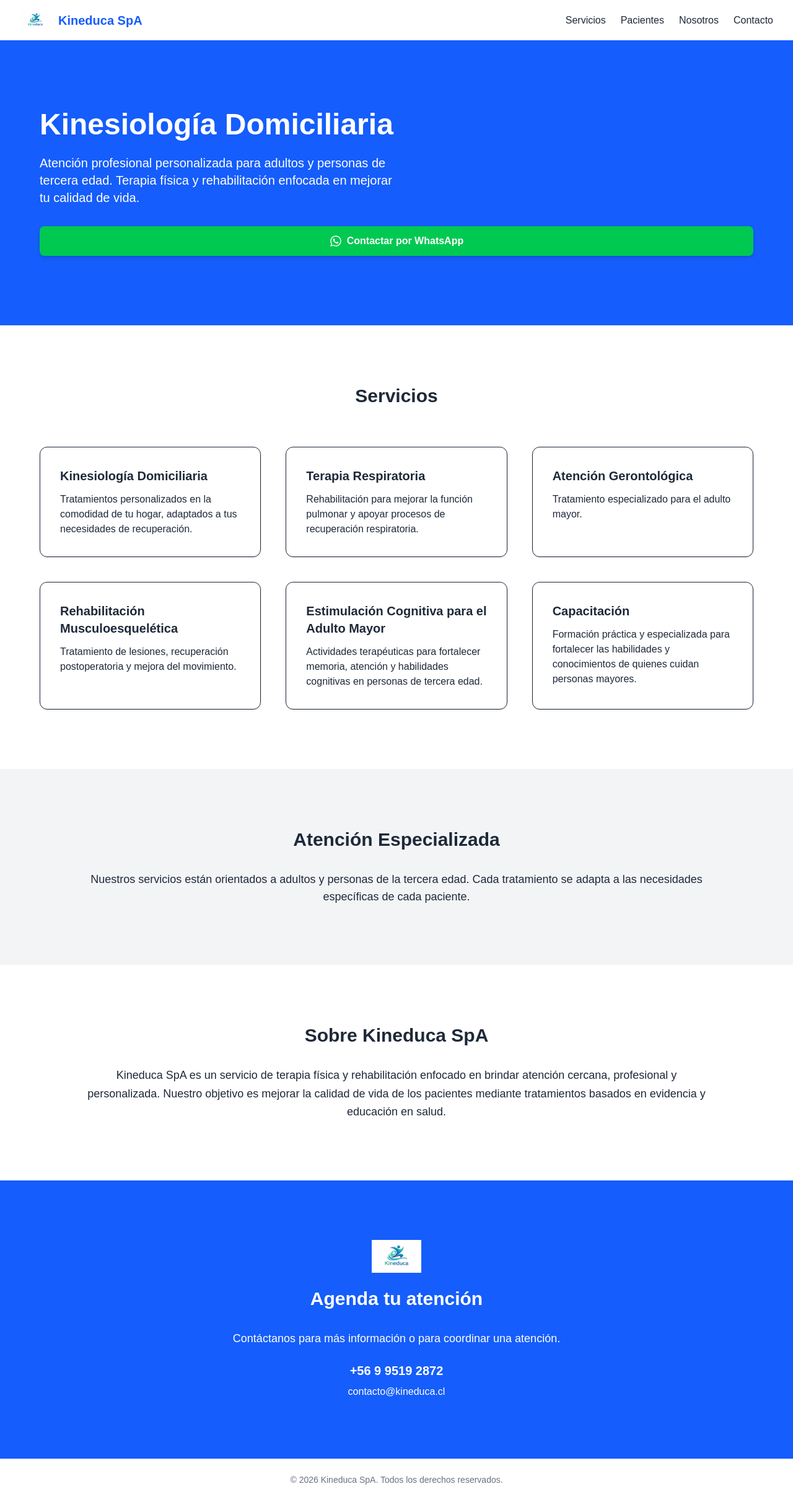
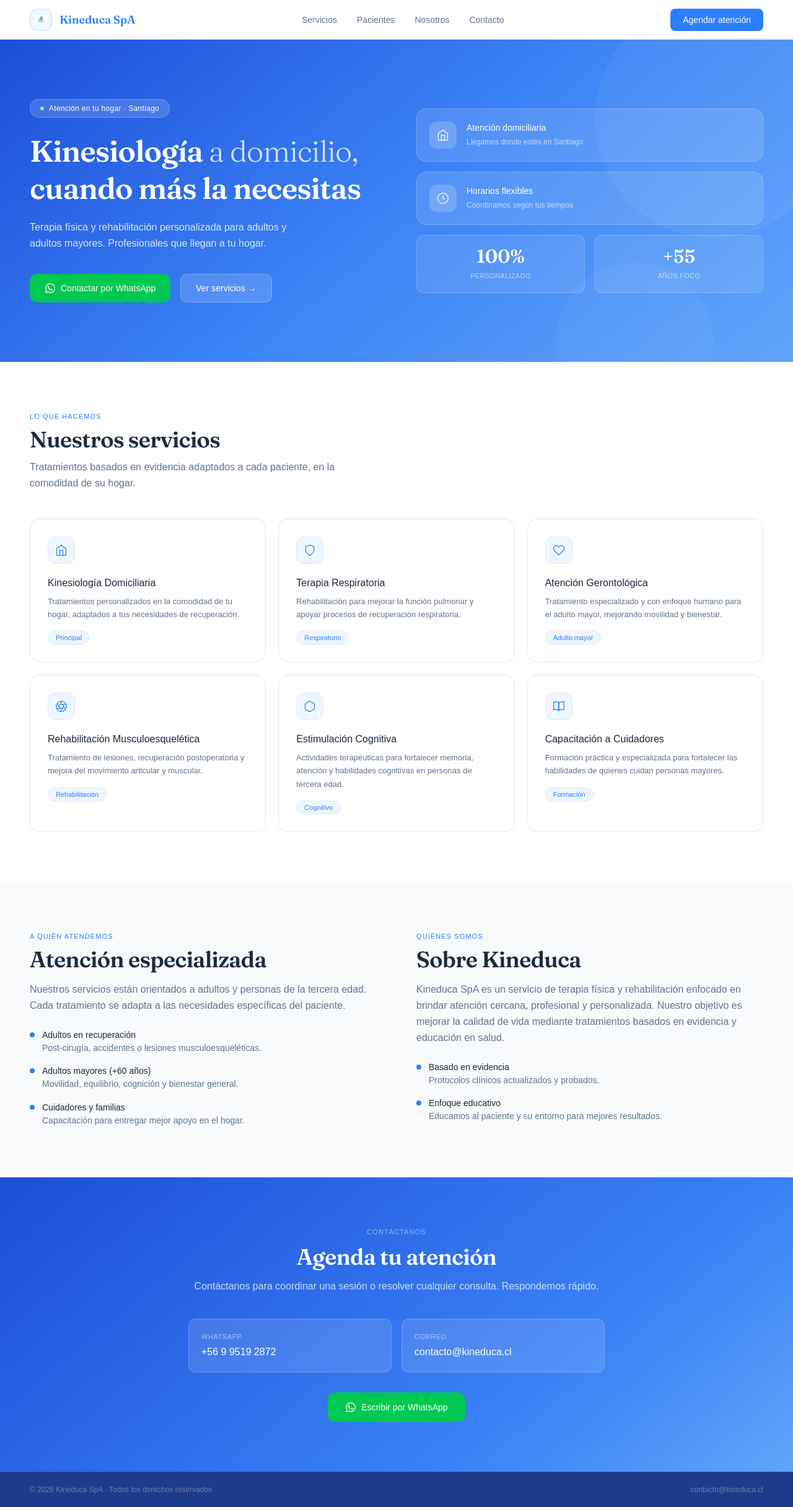
Before and after one commit to mlibarra/kineduca, a Next.js app: page / in a window 1280 px wide. Shown: the whole page at 62% size. Built offline with nearby package versions, Linux system fonts and the light colour scheme.

Commit message:
Nuevo diseño

```diff
--- a/src/app/layout.js
+++ b/src/app/layout.js
@@ -1,14 +1,16 @@
-import { Geist, Geist_Mono } from "next/font/google";
+import { Fraunces, DM_Sans } from "next/font/google";
 import "./globals.css";
 
-const geistSans = Geist({
-  variable: "--font-geist-sans",
+const fraunces = Fraunces({
+  variable: "--font-fraunces",
   subsets: ["latin"],
+  axes: ["opsz"],
 });
 
-const geistMono = Geist_Mono({
-  variable: "--font-geist-mono",
+const dmSans = DM_Sans({
+  variable: "--font-dm-sans",
   subsets: ["latin"],
+  weight: ["300", "400", "500"],
 });
 
 export const metadata = {
@@ -21,10 +23,8 @@
 
 export default function RootLayout({ children }) {
   return (
-    <html lang="en">
-      <body
-        className={`${geistSans.variable} ${geistMono.variable} antialiased`}
-      >
+    <html lang="es">
+      <body className={`${fraunces.variable} ${dmSans.variable} antialiased`}>
         {children}
       </body>
     </html>
--- a/src/app/page.js
+++ b/src/app/page.js
@@ -1,206 +1,373 @@
 import Image from "next/image";
 import { FaWhatsapp } from "react-icons/fa";
 
+const fraunces = { fontFamily: "var(--font-fraunces), serif" };
+
+const servicios = [
+  {
+    title: "Kinesiología Domiciliaria",
+    desc: "Tratamientos personalizados en la comodidad de tu hogar, adaptados a tus necesidades de recuperación.",
+    tag: "Principal",
+    icon: (
+      <svg className="w-5 h-5 stroke-blue-500" fill="none" strokeWidth={1.5} viewBox="0 0 24 24">
+        <path d="M3 9l9-7 9 7v11a2 2 0 01-2 2H5a2 2 0 01-2-2z" />
+        <polyline points="9 22 9 12 15 12 15 22" />
+      </svg>
+    ),
+  },
+  {
+    title: "Terapia Respiratoria",
+    desc: "Rehabilitación para mejorar la función pulmonar y apoyar procesos de recuperación respiratoria.",
+    tag: "Respiratorio",
+    icon: (
+      <svg className="w-5 h-5 stroke-blue-500" fill="none" strokeWidth={1.5} viewBox="0 0 24 24">
+        <path d="M12 22s8-4 8-10V5l-8-3-8 3v7c0 6 8 10 8 10z" />
+      </svg>
+    ),
+  },
+  {
+    title: "Atención Gerontológica",
+    desc: "Tratamiento especializado y con enfoque humano para el adulto mayor, mejorando movilidad y bienestar.",
+    tag: "Adulto mayor",
+    icon: (
+      <svg className="w-5 h-5 stroke-blue-500" fill="none" strokeWidth={1.5} viewBox="0 0 24 24">
+        <path d="M20.84 4.61a5.5 5.5 0 00-7.78 0L12 5.67l-1.06-1.06a5.5 5.5 0 00-7.78 7.78l1.06 1.06L12 21.23l7.78-7.78 1.06-1.06a5.5 5.5 0 000-7.78z" />
+      </svg>
+    ),
+  },
+  {
+    title: "Rehabilitación Musculoesquelética",
+    desc: "Tratamiento de lesiones, recuperación postoperatoria y mejora del movimiento articular y muscular.",
+    tag: "Rehabilitación",
+    icon: (
+      <svg className="w-5 h-5 stroke-blue-500" fill="none" strokeWidth={1.5} viewBox="0 0 24 24">
+        <circle cx="12" cy="12" r="10" />
+        <line x1="14.31" y1="8" x2="20.05" y2="17.94" />
+        <line x1="9.69" y1="8" x2="21.17" y2="8" />
+        <line x1="7.38" y1="12" x2="13.12" y2="2.06" />
+        <line x1="9.69" y1="16" x2="3.95" y2="6.06" />
+        <line x1="14.31" y1="16" x2="2.83" y2="16" />
+        <line x1="16.62" y1="12" x2="10.88" y2="21.94" />
+      </svg>
+    ),
+  },
+  {
+    title: "Estimulación Cognitiva",
+    desc: "Actividades terapéuticas para fortalecer memoria, atención y habilidades cognitivas en personas de tercera edad.",
+    tag: "Cognitivo",
+    icon: (
+      <svg className="w-5 h-5 stroke-blue-500" fill="none" strokeWidth={1.5} viewBox="0 0 24 24">
+        <path d="M21 16V8a2 2 0 00-1-1.73l-7-4a2 2 0 00-2 0l-7 4A2 2 0 003 8v8a2 2 0 001 1.73l7 4a2 2 0 002 0l7-4A2 2 0 0021 16z" />
+      </svg>
+    ),
+  },
+  {
+    title: "Capacitación a Cuidadores",
+    desc: "Formación práctica y especializada para fortalecer las habilidades de quienes cuidan personas mayores.",
+    tag: "Formación",
+    icon: (
+      <svg className="w-5 h-5 stroke-blue-500" fill="none" strokeWidth={1.5} viewBox="0 0 24 24">
+        <path d="M2 3h6a4 4 0 014 4v14a3 3 0 00-3-3H2z" />
+        <path d="M22 3h-6a4 4 0 00-4 4v14a3 3 0 013-3h7z" />
+      </svg>
+    ),
+  },
+];
+
+const pacientes = [
+  { title: "Adultos en recuperación", desc: "Post-cirugía, accidentes o lesiones musculoesqueléticas." },
+  { title: "Adultos mayores (+60 años)", desc: "Movilidad, equilibrio, cognición y bienestar general." },
+  { title: "Cuidadores y familias", desc: "Capacitación para entregar mejor apoyo en el hogar." },
+];
+
+const nosotros = [
+  { title: "Basado en evidencia", desc: "Protocolos clínicos actualizados y probados." },
+  { title: "Enfoque educativo", desc: "Educamos al paciente y su entorno para mejores resultados." },
+];
+
+const stats = [
+  { value: "100%", label: "PERSONALIZADO" },
+  { value: "+55", label: "AÑOS FOCO" },
+];
+
+const heroCards = [
+  {
+    label: "Atención domiciliaria",
+    sub: "Llegamos donde estés en Santiago",
+    icon: (
+      <svg className="w-5 h-5 stroke-white" fill="none" strokeWidth={1.5} viewBox="0 0 24 24">
+        <path d="M3 9l9-7 9 7v11a2 2 0 01-2 2H5a2 2 0 01-2-2z" />
+        <polyline points="9 22 9 12 15 12 15 22" />
+      </svg>
+    ),
+  },
+  {
+    label: "Horarios flexibles",
+    sub: "Coordinamos según tus tiempos",
+    icon: (
+      <svg className="w-5 h-5 stroke-white" fill="none" strokeWidth={1.5} viewBox="0 0 24 24">
+        <circle cx="12" cy="12" r="10" />
+        <polyline points="12 6 12 12 16 14" />
+      </svg>
+    ),
+  },
+];
+
 export default function Home() {
   return (
-    <main className="bg-white text-gray-800">
+    <main className="bg-white text-slate-800">
 
       {/* NAVBAR */}
-      <nav className="flex justify-between items-center px-8 py-4 shadow-md">
+      <nav className="flex justify-between items-center px-12 h-16 bg-white border-b border-slate-200 sticky top-0 z-50">
         <div className="flex items-center gap-3">
-          <Image
-            src="/logo.png"
-            alt="Kineduca logo"
-            width={50}
-            height={50}
-          />
-          <span className="text-xl font-bold text-blue-600">
+          <div className="w-9 h-9 rounded-xl bg-blue-50 border border-blue-200 flex items-center justify-center">
+            <Image src="/logo.png" alt="Kineduca logo" width={22} height={22} />
+          </div>
+          <span className="text-lg font-semibold text-blue-500" style={fraunces}>
             Kineduca SpA
           </span>
         </div>
 
-        <div className="space-x-6 hidden md:flex">
-          <a href="#servicios" className="hover:text-blue-600">Servicios</a>
-          <a href="#pacientes" className="hover:text-blue-600">Pacientes</a>
-          <a href="#nosotros" className="hover:text-blue-600">Nosotros</a>
-          <a href="#contacto" className="hover:text-blue-600">Contacto</a>
+        <div className="hidden md:flex gap-8">
+          <a href="#servicios" className="text-sm text-slate-500 hover:text-blue-500 transition-colors">Servicios</a>
+          <a href="#pacientes" className="text-sm text-slate-500 hover:text-blue-500 transition-colors">Pacientes</a>
+          <a href="#nosotros" className="text-sm text-slate-500 hover:text-blue-500 transition-colors">Nosotros</a>
+          <a href="#contacto" className="text-sm text-slate-500 hover:text-blue-500 transition-colors">Contacto</a>
         </div>
-      </nav>
-
-      {/* HERO */}
-      <section className="bg-blue-600 text-white py-28 px-6">
-        <div className="max-w-6xl mx-auto">
-
-          <h1 className="text-4xl md:text-5xl font-bold mb-6">
-            Kinesiología Domiciliaria
-          </h1>
-
-          <p className="text-xl mb-8 max-w-xl">
-            Atención profesional personalizada para adultos y personas de tercera edad.
-            Terapia física y rehabilitación enfocada en mejorar tu calidad de vida.
-          </p>
 
         <a
           href="https://wa.me/56995192872"
           target="_blank"
-            className="flex items-center justify-center gap-2 bg-green-500 text-white px-7 py-3 rounded-lg font-semibold shadow-md hover:bg-green-600"
+          className="bg-blue-500 hover:bg-blue-600 text-white text-sm font-medium px-5 py-2 rounded-lg transition-colors"
         >
-            <FaWhatsapp size={20} />
+          Agendar atención
+        </a>
+      </nav>
+
+      {/* HERO */}
+      <section
+        className="text-white px-12 py-24 grid md:grid-cols-2 gap-16 items-center relative overflow-hidden"
+        style={{ background: "linear-gradient(140deg, #1d4ed8 0%, #3b82f6 50%, #60a5fa 100%)" }}
+      >
+        <div className="absolute -right-16 -top-16 w-96 h-96 rounded-full bg-white pointer-events-none" style={{ opacity: 0.05 }} />
+        <div className="absolute right-32 -bottom-24 w-64 h-64 rounded-full bg-white pointer-events-none" style={{ opacity: 0.04 }} />
+
+        <div className="relative z-10">
+          <div
+            className="inline-flex items-center gap-2 px-4 py-1.5 rounded-full text-xs font-medium tracking-wide mb-6"
+            style={{ background: "rgba(255,255,255,0.15)", border: "1px solid rgba(255,255,255,0.25)" }}
+          >
+            <span className="w-1.5 h-1.5 rounded-full bg-green-300 inline-block" />
+            Atención en tu hogar · Santiago
+          </div>
+
+          <h1
+            className="text-5xl font-semibold leading-tight mb-5"
+            style={{ ...fraunces, letterSpacing: "-0.02em" }}
+          >
+            Kinesiología{" "}
+            <em className="not-italic font-light" style={{ color: "rgba(255,255,255,0.8)" }}>a domicilio,</em>
+            <br />cuando más la necesitas
+          </h1>
+
+          <p className="text-base leading-relaxed mb-9 max-w-md" style={{ color: "rgba(255,255,255,0.82)" }}>
+            Terapia física y rehabilitación personalizada para adultos y adultos mayores.
+            Profesionales que llegan a tu hogar.
+          </p>
+
+          <div className="flex flex-wrap gap-4">
+            <a
+              href="https://wa.me/56995192872"
+              target="_blank"
+              className="flex items-center gap-2 bg-green-500 hover:bg-green-600 text-white px-6 py-3 rounded-xl text-sm font-medium transition-all hover:-translate-y-px"
+            >
+              <FaWhatsapp size={18} />
               Contactar por WhatsApp
             </a>
+            <a
+              href="#servicios"
+              className="flex items-center gap-2 text-white px-6 py-3 rounded-xl text-sm transition-colors"
+              style={{ background: "rgba(255,255,255,0.15)", border: "1px solid rgba(255,255,255,0.28)" }}
+            >
+              Ver servicios →
+            </a>
+          </div>
+        </div>
 
+        {/* Cards flotantes */}
+        <div className="relative z-10 flex flex-col gap-4">
+          {heroCards.map((card) => (
+            <div
+              key={card.label}
+              className="rounded-2xl p-5 flex items-center gap-4"
+              style={{ background: "rgba(255,255,255,0.12)", border: "1px solid rgba(255,255,255,0.2)" }}
+            >
+              <div
+                className="w-11 h-11 rounded-xl flex items-center justify-center flex-shrink-0"
+                style={{ background: "rgba(255,255,255,0.18)" }}
+              >
+                {card.icon}
+              </div>
+              <div>
+                <p className="text-sm font-medium text-white">{card.label}</p>
+                <span className="text-xs" style={{ color: "rgba(255,255,255,0.65)" }}>{card.sub}</span>
+              </div>
+            </div>
+          ))}
+
+          <div className="flex gap-4">
+            {stats.map((s) => (
+              <div
+                key={s.label}
+                className="flex-1 rounded-xl p-4 text-center"
+                style={{ background: "rgba(255,255,255,0.10)", border: "1px solid rgba(255,255,255,0.18)" }}
+              >
+                <strong className="block text-3xl font-semibold text-white" style={fraunces}>
+                  {s.value}
+                </strong>
+                <span className="text-[11px] tracking-wide" style={{ color: "rgba(255,255,255,0.6)" }}>
+                  {s.label}
+                </span>
+              </div>
+            ))}
+          </div>
         </div>
       </section>
 
       {/* SERVICIOS */}
-      <section id="servicios" className="py-24 px-6">
-        <div className="max-w-6xl mx-auto">
-
-          <h2 className="text-3xl font-bold text-center mb-16">
-            Servicios
+      <section id="servicios" className="py-20 px-12">
+        <div className="mb-11">
+          <p className="text-[11px] tracking-widest uppercase text-blue-500 font-medium mb-2">Lo que hacemos</p>
+          <h2 className="text-4xl font-semibold mb-3" style={{ ...fraunces, letterSpacing: "-0.02em" }}>
+            Nuestros servicios
           </h2>
-
-          <div className="grid md:grid-cols-3 gap-10">
-
-            <div className="p-8 border rounded-xl shadow-sm hover:shadow-md">
-              <h3 className="font-semibold text-xl mb-3">
-                Kinesiología Domiciliaria
-              </h3>
-              <p>
-                Tratamientos personalizados en la comodidad de tu hogar,
-                adaptados a tus necesidades de recuperación.
+          <p className="text-slate-500 max-w-lg leading-relaxed">
+            Tratamientos basados en evidencia adaptados a cada paciente, en la comodidad de su hogar.
           </p>
         </div>
 
-            <div className="p-8 border rounded-xl shadow-sm hover:shadow-md">
-              <h3 className="font-semibold text-xl mb-3">
-                Terapia Respiratoria
-              </h3>
-              <p>
-                Rehabilitación para mejorar la función pulmonar y apoyar
-                procesos de recuperación respiratoria.
-              </p>
+        <div className="grid md:grid-cols-3 gap-5">
+          {servicios.map((s) => (
+            <div
+              key={s.title}
+              className="bg-white border border-slate-200 rounded-2xl p-7 hover:shadow-lg hover:border-blue-200 hover:-translate-y-0.5 transition-all duration-200"
+            >
+              <div className="w-11 h-11 rounded-xl bg-blue-50 border border-blue-100 flex items-center justify-center mb-5">
+                {s.icon}
               </div>
-
-            <div className="p-8 border rounded-xl shadow-sm hover:shadow-md">
-              <h3 className="font-semibold text-xl mb-3">
-                Atención Gerontológica
-              </h3>
-              <p>
-                Tratamiento especializado para el adulto mayor.
-              </p>
+              <h3 className="font-medium text-base text-slate-800 mb-2 leading-snug">{s.title}</h3>
+              <p className="text-[13px] text-slate-500 leading-relaxed">{s.desc}</p>
+              <span className="inline-block mt-4 text-[11px] font-medium text-blue-500 bg-blue-50 border border-blue-100 px-3 py-0.5 rounded-full">
+                {s.tag}
+              </span>
             </div>
-
-            <div className="p-8 border rounded-xl shadow-sm hover:shadow-md">
-              <h3 className="font-semibold text-xl mb-3">
-                Rehabilitación Musculoesquelética
-              </h3>
-              <p>
-                Tratamiento de lesiones, recuperación postoperatoria
-                y mejora del movimiento.
-              </p>
-            </div>
-
-            <div className="p-8 border rounded-xl shadow-sm hover:shadow-md">
-              <h3 className="font-semibold text-xl mb-3">
-                Estimulación Cognitiva para el Adulto Mayor
-              </h3>
-              <p>
-                Actividades terapéuticas para fortalecer memoria,
-                atención y habilidades cognitivas en personas de tercera edad.
-              </p>
-            </div>
-
-            <div className="p-8 border rounded-xl shadow-sm hover:shadow-md">
-              <h3 className="font-semibold text-xl mb-3">
-                Capacitación
-              </h3>
-              <p>
-                Formación práctica y especializada para fortalecer las habilidades y conocimientos de quienes cuidan personas mayores.
-              </p>
-            </div>
-
-          </div>
-
+          ))}
         </div>
       </section>
 
-      {/* PACIENTES */}
-      <section id="pacientes" className="bg-gray-100 py-24 px-6">
-
-        <div className="max-w-5xl mx-auto text-center">
-
-          <h2 className="text-3xl font-bold mb-8">
-            Atención Especializada
+      {/* PACIENTES + NOSOTROS */}
+      <section className="bg-slate-50 px-12 py-20 grid md:grid-cols-2 gap-16 items-start" id="pacientes">
+        <div>
+          <p className="text-[11px] tracking-widest uppercase text-blue-500 font-medium mb-2">A quién atendemos</p>
+          <h2 className="text-4xl font-semibold mb-4" style={{ ...fraunces, letterSpacing: "-0.02em" }}>
+            Atención especializada
           </h2>
-
-          <p className="text-lg">
-            Nuestros servicios están orientados a adultos y personas
-            de la tercera edad. Cada tratamiento se adapta a las necesidades
-            específicas de cada paciente.
+          <p className="text-slate-500 leading-relaxed">
+            Nuestros servicios están orientados a adultos y personas de la tercera edad.
+            Cada tratamiento se adapta a las necesidades específicas del paciente.
           </p>
-
+          <div className="mt-6 flex flex-col gap-4">
+            {pacientes.map((p) => (
+              <div key={p.title} className="flex items-start gap-3">
+                <span className="w-2 h-2 rounded-full bg-blue-500 flex-shrink-0 mt-1.5" />
+                <div>
+                  <strong className="block text-sm font-medium text-slate-800">{p.title}</strong>
+                  <p className="text-sm text-slate-500 leading-relaxed">{p.desc}</p>
+                </div>
+              </div>
+            ))}
+          </div>
         </div>
 
-      </section>
-
-      {/* NOSOTROS */}
-      <section id="nosotros" className="py-24 px-6">
-
-        <div className="max-w-5xl mx-auto text-center">
-
-          <h2 className="text-3xl font-bold mb-8">
-            Sobre Kineduca SpA
+        <div id="nosotros">
+          <p className="text-[11px] tracking-widest uppercase text-blue-500 font-medium mb-2">Quiénes somos</p>
+          <h2 className="text-4xl font-semibold mb-4" style={{ ...fraunces, letterSpacing: "-0.02em" }}>
+            Sobre Kineduca
           </h2>
-
-          <p className="text-lg leading-relaxed">
-            Kineduca SpA es un servicio de terapia física y rehabilitación enfocado
-            en brindar atención cercana, profesional y personalizada.
-            Nuestro objetivo es mejorar la calidad de vida de los pacientes
-            mediante tratamientos basados en evidencia y educación en salud.
+          <p className="text-slate-500 leading-relaxed">
+            Kineduca SpA es un servicio de terapia física y rehabilitación enfocado en brindar
+            atención cercana, profesional y personalizada. Nuestro objetivo es mejorar la calidad
+            de vida mediante tratamientos basados en evidencia y educación en salud.
           </p>
-
+          <div className="mt-6 flex flex-col gap-4">
+            {nosotros.map((p) => (
+              <div key={p.title} className="flex items-start gap-3">
+                <span className="w-2 h-2 rounded-full bg-blue-500 flex-shrink-0 mt-1.5" />
+                <div>
+                  <strong className="block text-sm font-medium text-slate-800">{p.title}</strong>
+                  <p className="text-sm text-slate-500 leading-relaxed">{p.desc}</p>
                 </div>
-
+              </div>
+            ))}
+          </div>
+        </div>
       </section>
 
       {/* CONTACTO */}
-      <section id="contacto" className="bg-blue-600 text-white py-24 px-6">
-
-        <div className="max-w-4xl mx-auto text-center">
-          <Image
-            src="/logo.png"
-            alt="Kineduca logo"
-            width={80}
-            height={80}
-            className="mx-auto mb-6"
-          />
-
-          <h2 className="text-3xl font-bold mb-8">
+      <section
+        id="contacto"
+        className="text-white px-12 py-20"
+        style={{ background: "linear-gradient(140deg, #1d4ed8 0%, #3b82f6 70%, #60a5fa 100%)" }}
+      >
+        <div className="max-w-2xl mx-auto text-center">
+          <p className="text-[11px] tracking-widest uppercase font-medium mb-3" style={{ color: "rgba(255,255,255,0.5)" }}>
+            Contáctanos
+          </p>
+          <h2 className="text-4xl font-semibold mb-4" style={{ ...fraunces, letterSpacing: "-0.02em" }}>
             Agenda tu atención
           </h2>
-
-          <p className="text-lg mb-6">
-            Contáctanos para más información o para coordinar una atención.
+          <p className="mb-10" style={{ color: "rgba(255,255,255,0.75)" }}>
+            Contáctanos para coordinar una sesión o resolver cualquier consulta. Respondemos rápido.
           </p>
 
-          <p className="text-xl font-semibold">
-            +56 9 9519 2872
+          <div className="grid grid-cols-2 gap-4 mb-8 text-left">
+            {[
+              { label: "WhatsApp", value: "+56 9 9519 2872" },
+              { label: "Correo", value: "contacto@kineduca.cl" },
+            ].map((item) => (
+              <div
+                key={item.label}
+                className="rounded-xl p-5"
+                style={{ background: "rgba(255,255,255,0.12)", border: "1px solid rgba(255,255,255,0.2)" }}
+              >
+                <p className="text-[11px] uppercase tracking-wider mb-1" style={{ color: "rgba(255,255,255,0.55)" }}>
+                  {item.label}
                 </p>
-
-          <p className="mt-2">
-            contacto@kineduca.cl
-          </p>
-
+                <p className="text-white font-medium">{item.value}</p>
+              </div>
+            ))}
           </div>
 
+          <a
+            href="https://wa.me/56995192872"
+            target="_blank"
+            className="inline-flex items-center gap-2 bg-green-500 hover:bg-green-600 text-white px-7 py-3.5 rounded-xl text-sm font-medium transition-all hover:-translate-y-px"
+          >
+            <FaWhatsapp size={18} />
+            Escribir por WhatsApp
+          </a>
+        </div>
       </section>
 
       {/* FOOTER */}
-      <footer className="text-center py-6 text-gray-500 text-sm">
-        © {new Date().getFullYear()} Kineduca SpA. Todos los derechos reservados.
+      <footer
+        className="px-12 py-5 flex justify-between items-center text-xs"
+        style={{ background: "#1e3a8a", borderTop: "1px solid rgba(255,255,255,0.08)", color: "rgba(255,255,255,0.35)" }}
+      >
+        <span>© {new Date().getFullYear()} Kineduca SpA · Todos los derechos reservados</span>
+        <span>contacto@kineduca.cl</span>
       </footer>
 
     </main>
-  )
+  );
 }
```
Lines whose indentation alone changed are shown as unchanged.
